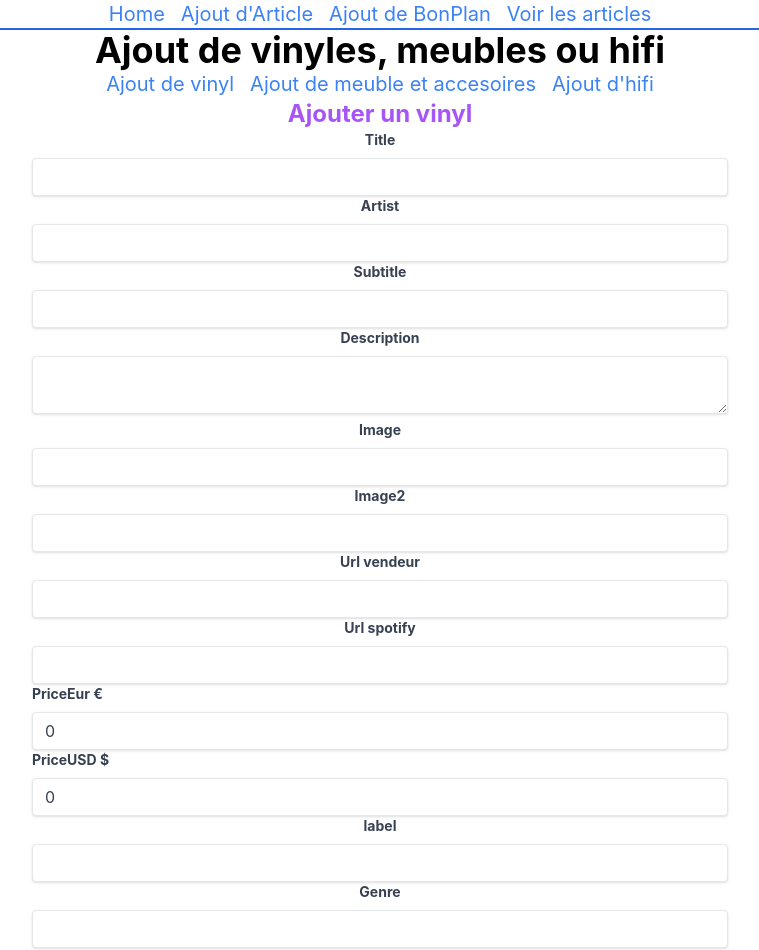
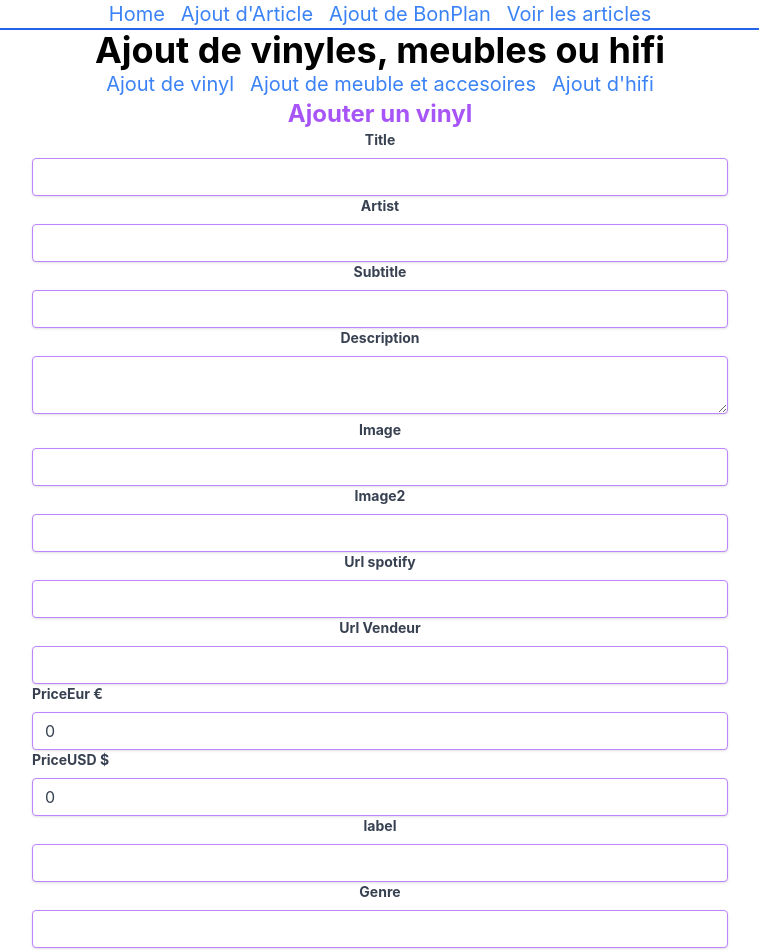
Before and after one commit to callisto28/Vinyl-dashboard-ReactJs, a React (Create React App) app: page /Bon-plan/vinyle in a window 1280 px wide. Shown: the top 950 px of the page, without its empty margins (260-1019 px from the left). Built offline with nearby package versions, Linux system fonts and the light colour scheme.

Commit message:
FIX[Url]

```diff
--- a/src/components/AddBonPlan/AddVinyls.tsx
+++ b/src/components/AddBonPlan/AddVinyls.tsx
@@ -61,11 +61,12 @@
                 })}
             >
                 <div className="mb-4">
+
                     <label className="block text-gray-700 text-sm font-bold mb-2" htmlFor="title">
                         Title
                     </label>
                     <input
-                        className="shadow appearance-none border rounded w-full py-2 px-3 text-gray-700 leading-tight focus:outline-none focus:shadow-outline"
+                        className="focus:border-2 focus:bg-slate-100 shadow appearance-none border border-purple-400 rounded w-full py-2 px-3 text-gray-700 leading-tight focus:outline-none focus:shadow-outline"
                         id="title"
                         type="textaera"
                         value={formState.title}
@@ -76,7 +77,7 @@
                         Artist
                     </label>
                     <input
-                        className="shadow appearance-none border rounded w-full py-2 px-3 text-gray-700 leading-tight focus:outline-none focus:shadow-outline"
+                        className="focus:border-2 focus:bg-slate-100 shadow appearance-none border border-purple-400 rounded w-full py-2 px-3 text-gray-700 leading-tight focus:outline-none focus:shadow-outline"
                         id="artist"
                         type="textaera"
                         value={formState.artiste}
@@ -86,7 +87,7 @@
                         Subtitle
                     </label>
                     <input
-                        className="shadow appearance-none border rounded w-full py-2 px-3 text-gray-700 leading-tight focus:outline-none focus:shadow-outline"
+                        className="focus:border-2 focus:bg-slate-100 shadow appearance-none border border-purple-400 rounded w-full py-2 px-3 text-gray-700 leading-tight focus:outline-none focus:shadow-outline"
                         id="subtitle"
                         type="textaera"
                         value={formState.subtitle}
@@ -96,7 +97,7 @@
                         Description
                     </label>
                     <textarea
-                        className="shadow appearance-none border rounded w-full py-2 px-3 text-gray-700 leading-tight focus:outline-none focus:shadow-outline"
+                        className="focus:border-2 focus:bg-slate-100 shadow appearance-none border border-purple-400 rounded w-full py-2 px-3 text-gray-700 leading-tight focus:outline-none focus:shadow-outline"
                         id="description"
 
                         value={formState.description}
@@ -106,7 +107,7 @@
                         Image
                     </label>
                     <input
-                        className="shadow appearance-none border rounded w-full py-2 px-3 text-gray-700 leading-tight focus:outline-none focus:shadow-outline"
+                        className="focus:border-2 focus:bg-slate-100 shadow appearance-none border border-purple-400 rounded w-full py-2 px-3 text-gray-700 leading-tight focus:outline-none focus:shadow-outline"
                         id="image"
                         type="url"
                         value={formState.image}
@@ -116,27 +117,27 @@
                         Image2
                     </label>
                     <input
-                        className="shadow appearance-none border rounded w-full py-2 px-3 text-gray-700 leading-tight focus:outline-none focus:shadow-outline"
+                        className="focus:border-2 focus:bg-slate-100 shadow appearance-none border border-purple-400 rounded w-full py-2 px-3 text-gray-700 leading-tight focus:outline-none focus:shadow-outline"
                         id="image"
                         type="url"
                         value={formState.imageB}
                         onChange={(e) => setFormState({ ...formState, imageB: e.target.value })}
                     />
                     <label className="block text-gray-700 text-sm font-bold mb-2" htmlFor="url">
-                        Url vendeur
+                        Url spotify
                     </label>
                     <input
-                        className="shadow appearance-none border rounded w-full py-2 px-3 text-gray-700 leading-tight focus:outline-none focus:shadow-outline"
+                        className="focus:border-2 focus:bg-slate-100 shadow appearance-none border border-purple-400 rounded w-full py-2 px-3 text-gray-700 leading-tight focus:outline-none focus:shadow-outline"
                         id="url"
                         type="url"
                         value={formState.spotify_url}
                         onChange={(e) => setFormState({ ...formState, spotify_url: e.target.value })}
                     />
                     <label className="block text-gray-700 text-sm font-bold mb-2" htmlFor="url">
-                        Url spotify
+                        Url Vendeur
                     </label>
                     <input
-                        className="shadow appearance-none border rounded w-full py-2 px-3 text-gray-700 leading-tight focus:outline-none focus:shadow-outline"
+                        className="focus:border-2 focus:bg-slate-100 shadow appearance-none border border-purple-400 rounded w-full py-2 px-3 text-gray-700 leading-tight focus:outline-none focus:shadow-outline"
                         id="url"
                         type="url"
                         value={formState.referral_url}
@@ -147,7 +148,7 @@
                             PriceEur €
                         </label>
                         <input
-                            className="shadow appearance-none border hover:border-blue-500 rounded w-full py-2 px-3 text-gray-700 leading-tight focus:outline-none focus:shadow-outline"
+                            className="focus:border-2 focus:bg-slate-100 shadow appearance-none border border-purple-400 hover:border-blue-500 rounded w-full py-2 px-3 text-gray-700 leading-tight focus:outline-none focus:shadow-outline"
                             id="priceEur"
                             type="number"
 
@@ -158,7 +159,7 @@
                             PriceUSD $
                         </label>
                         <input
-                            className="shadow appearance-none border hover:border-blue-500 rounded w-full py-2 px-3 text-gray-700 leading-tight focus:outline-none focus:shadow-outline"
+                            className="focus:border-2 focus:bg-slate-100 shadow appearance-none border border-purple-400 hover:border-blue-500 rounded w-full py-2 px-3 text-gray-700 leading-tight focus:outline-none focus:shadow-outline"
                             id="priceUSD"
                             type="number"
 
@@ -170,7 +171,7 @@
                         label
                     </label>
                     <input
-                        className="shadow appearance-none border rounded w-full py-2 px-3 text-gray-700 leading-tight focus:outline-none focus:shadow-outline"
+                        className="focus:border-2 focus:bg-slate-100 shadow appearance-none border border-purple-400 rounded w-full py-2 px-3 text-gray-700 leading-tight focus:outline-none focus:shadow-outline"
                         id="label"
                         type="text"
                         value={formState.label}
@@ -180,7 +181,7 @@
                         Genre
                     </label>
                     <input
-                        className="shadow appearance-none border rounded w-full py-2 px-3 text-gray-700 leading-tight focus:outline-none focus:shadow-outline"
+                        className="focus:border-2 focus:bg-slate-100 shadow appearance-none border border-purple-400 rounded w-full py-2 px-3 text-gray-700 leading-tight focus:outline-none focus:shadow-outline"
                         id="genre"
                         type="text"
                         value={formState.genre}
@@ -190,7 +191,7 @@
                         Seller
                     </label>
                     <input
-                        className="shadow appearance-none border rounded w-full py-2 px-3 text-gray-700 leading-tight focus:outline-none focus:shadow-outline"
+                        className="focus:border-2 focus:bg-slate-100 shadow appearance-none border border-purple-400 rounded w-full py-2 px-3 text-gray-700 leading-tight focus:outline-none focus:shadow-outline"
                         id="seller"
                         type="text"
                         value={formState.seller}
@@ -201,7 +202,7 @@
                         Author
                     </label>
                     <input
-                        className="shadow appearance-none border rounded w-full py-2 px-3 text-gray-700 leading-tight focus:outline-none focus:shadow-outline"
+                        className="focus:border-2 focus:bg-slate-100 shadow appearance-none border border-purple-400 rounded w-full py-2 px-3 text-gray-700 leading-tight focus:outline-none focus:shadow-outline"
                         id="author"
                         type="text"
                         value={formState.author}
@@ -209,7 +210,7 @@
                     />
                     <label htmlFor="accept"> Visible </label>
                     <input
-                        className="shadow border rounded w-full py-2 px-3 text-gray-700 leading-tight focus:outline-none focus:shadow-outline"
+                        className="focus:border-2 focus:bg-slate-100 shadow border border-purple-400 rounded w-full py-2 px-3 text-gray-700 leading-tight focus:outline-none focus:shadow-outline"
                         id="visible"
                         type="checkbox"
                         checked={(formState.featured) ? true : false}
```
